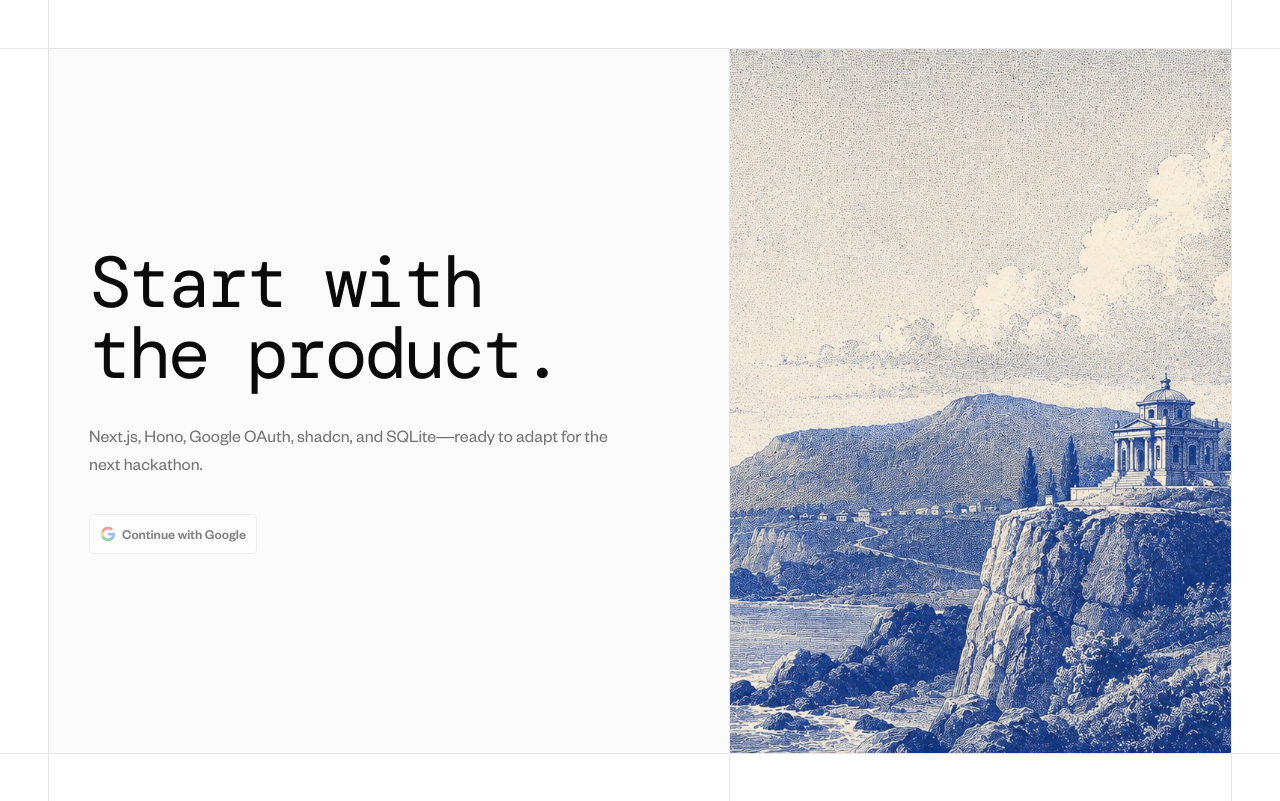
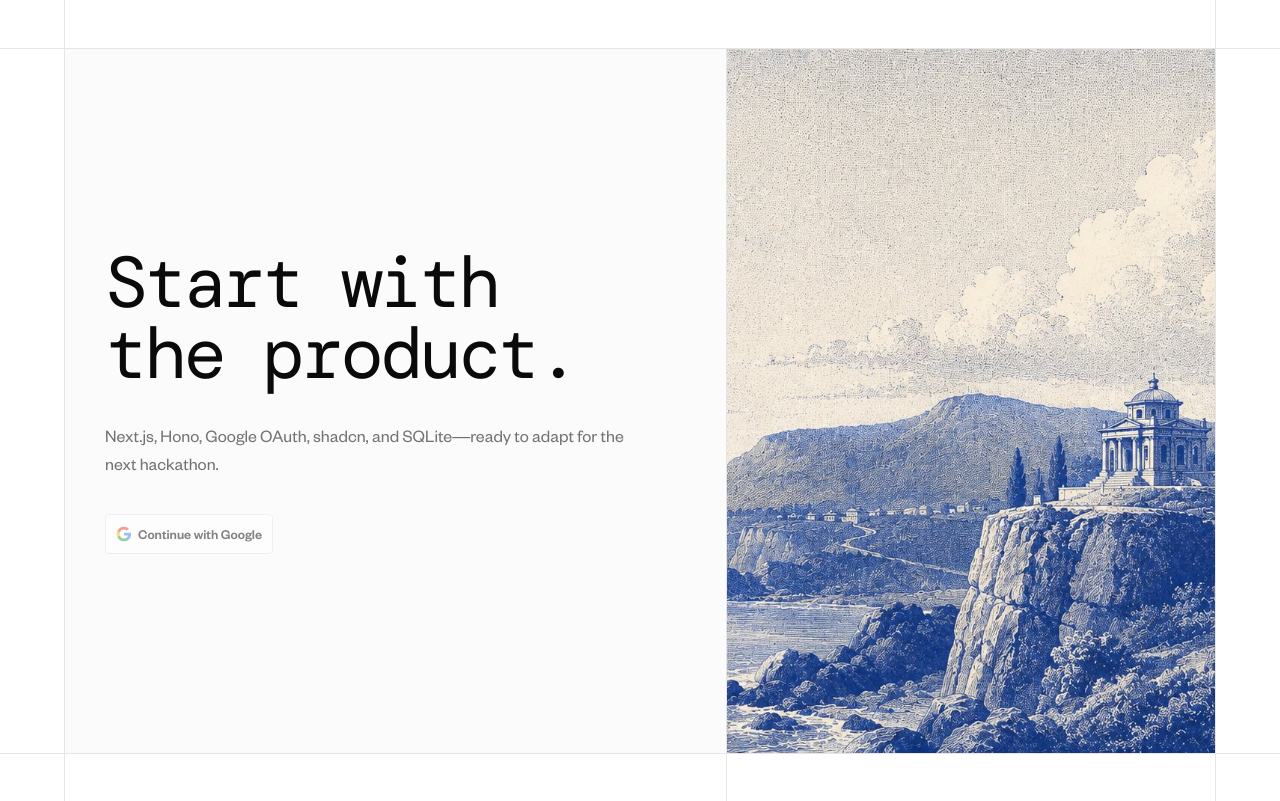
Before and after one commit to vimzh/bumps, a Next.js app in the folder apps/web/: page / in a window 1280 px wide. Built offline with nearby package versions, Linux system fonts and the light colour scheme; no server answers; a web font is replaced by a local one.

Commit message:
Widen landing page outer gutters

```diff
--- a/apps/web/src/app/page.tsx
+++ b/apps/web/src/app/page.tsx
@@ -6,11 +6,11 @@ export default function Home() {
   return (
     <div className="min-h-svh">
       <SiteNavbar />
-      <main className="mx-6 border-x sm:mx-8 lg:mx-12" id="main-content">
+      <main className="mx-8 border-x sm:mx-12 lg:mx-16" id="main-content">
         <HomeHero {...homeContent.hero} />
       </main>
       <div aria-hidden="true" className="h-12 border-t">
-        <div className="mx-6 grid h-full border-x sm:mx-8 lg:mx-12 lg:grid-cols-[minmax(0,1.15fr)_minmax(24rem,0.85fr)]">
+        <div className="mx-8 grid h-full border-x sm:mx-12 lg:mx-16 lg:grid-cols-[minmax(0,1.15fr)_minmax(24rem,0.85fr)]">
           <div className="hidden lg:col-start-2 lg:block lg:border-l" />
         </div>
       </div>
--- a/apps/web/src/components/layout/site-navbar.tsx
+++ b/apps/web/src/components/layout/site-navbar.tsx
@@ -9,7 +9,7 @@ export function SiteNavbar({ title }: SiteNavbarProps) {
     <header className="border-b bg-background">
       <nav
         aria-label={title}
-        className="mx-6 grid h-12 grid-cols-[minmax(0,1fr)_3rem] border-x sm:mx-8 lg:mx-12 lg:grid-cols-[minmax(0,1.15fr)_minmax(24rem,0.85fr)]"
+        className="mx-8 grid h-12 grid-cols-[minmax(0,1fr)_3rem] border-x sm:mx-12 lg:mx-16 lg:grid-cols-[minmax(0,1.15fr)_minmax(24rem,0.85fr)]"
       >
         <Link
           className="flex min-h-11 items-center px-4 font-mono text-sm font-medium tracking-[-0.02em] hover:text-muted-foreground focus-visible:outline-none focus-visible:ring-2 focus-visible:ring-ring focus-visible:ring-inset sm:px-5"
```
